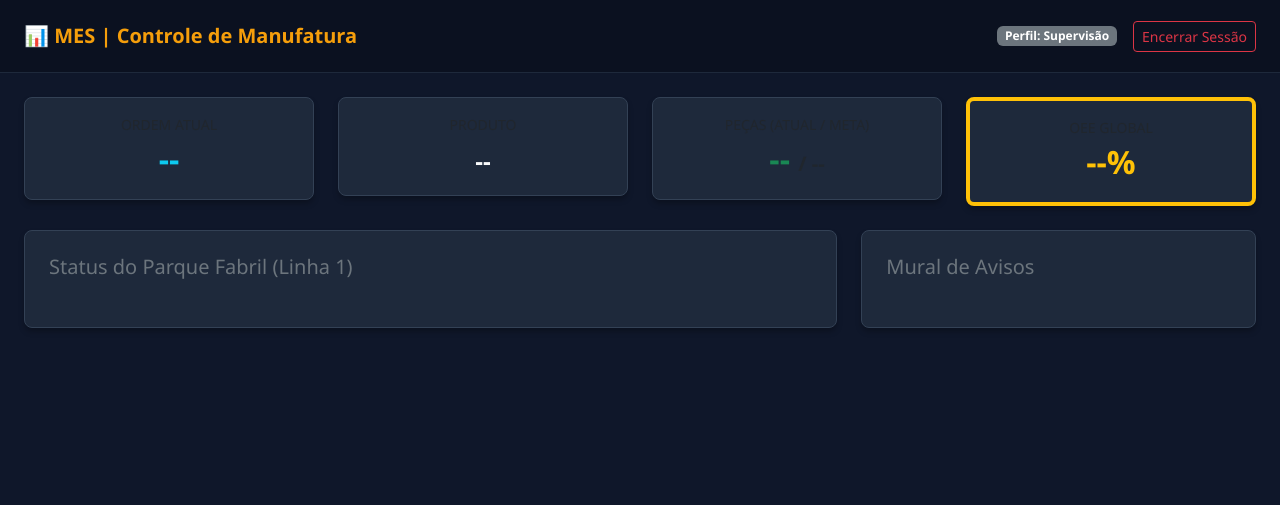
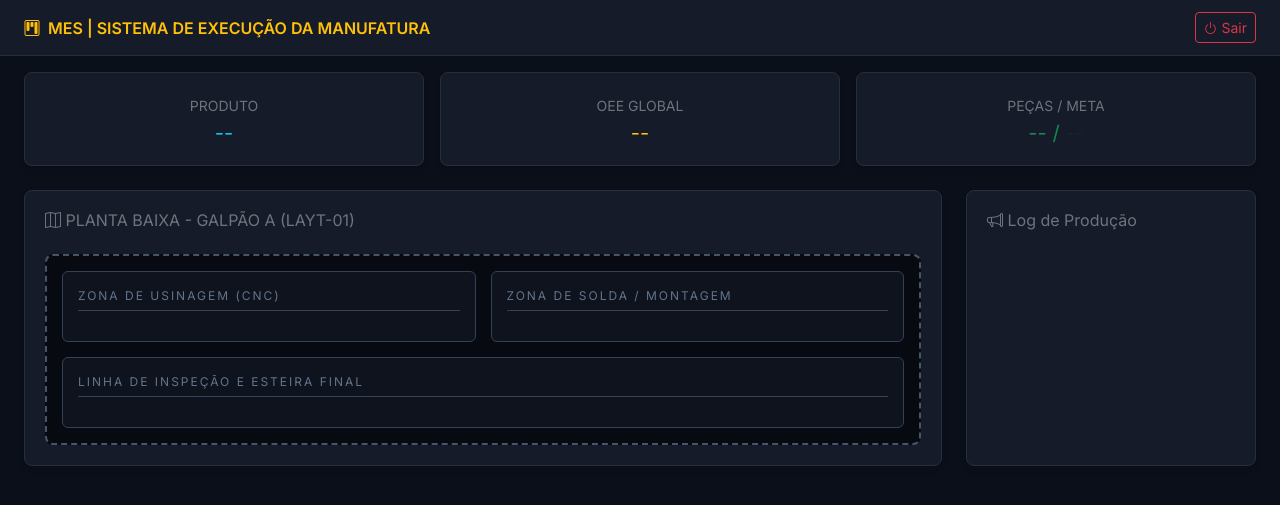
Before and after one commit to luizasilva08/seguranca-da-informacao, a Flask app: template templates/mes.html in a window 1280 px wide. Shown: the top 505 px of the page. Run offline with Flask 3, Linux system fonts and the light colour scheme; the template is opened without the code that fills it, so the values that code supplies are empty.

Commit message:
Update mes.html

```diff
--- a/templates/mes.html
+++ b/templates/mes.html
@@ -2,47 +2,76 @@
 <html lang="pt-BR">
 <head>
     <meta charset="UTF-8">
-    <title>MES - Gestão de Chão de Fábrica</title>
+    <title>MES | Planta Fabril</title>
     <link href="https://cdn.jsdelivr.net/npm/bootstrap@5.3.0/dist/css/bootstrap.min.css" rel="stylesheet">
+    <link rel="stylesheet" href="https://cdn.jsdelivr.net/npm/bootstrap-icons@1.11.1/font/bootstrap-icons.css">
+    <link href="https://fonts.googleapis.com/css2?family=Inter:wght@400;600&family=JetBrains+Mono:wght@500&display=swap" rel="stylesheet">
     <style>
-        body { background-color: #0f172a; color: #f8fafc; font-family: 'Segoe UI', Tahoma, Geneva, Verdana, sans-serif; }
-        .navbar-custom { background: #0b1120; border-bottom: 1px solid #1e293b; }
-        .card-custom { background: #1e293b; border: 1px solid #334155; border-radius: 8px; box-shadow: 0 4px 6px -1px rgba(0,0,0,0.3); }
-        .metric { font-size: 2rem; font-weight: bold; }
-        .machine-box { padding: 15px; border-radius: 8px; border: 1px solid #334155; background: #0f172a; text-align: center; }
-        .aviso-item { border-left: 4px solid #f59e0b; padding-left: 10px; margin-bottom: 10px; background: rgba(245, 158, 11, 0.1); padding: 8px; border-radius: 4px;}
+        :root { --bg-dark: #0b0f19; --panel-bg: #151b28; --border-color: #262f40; }
+        body { background-color: var(--bg-dark); color: #f8fafc; font-family: 'Inter', sans-serif; }
+        .topbar { background: var(--panel-bg); border-bottom: 1px solid var(--border-color); padding: 12px 24px; display: flex; justify-content: space-between; align-items: center; }
+        .panel { background: var(--panel-bg); border: 1px solid var(--border-color); border-radius: 8px; padding: 20px; box-shadow: 0 4px 6px rgba(0,0,0,0.1); }
+
+        /* PLANTA BAIXA DA FÁBRICA CSS */
+        .factory-floor { border: 2px dashed #475569; padding: 15px; border-radius: 8px; background: #070a11; position: relative; display: grid; grid-template-columns: 1fr 1fr; grid-template-rows: auto auto; gap: 15px; }
+        .factory-zone { border: 1px solid #334155; border-radius: 6px; padding: 15px; background: rgba(30, 41, 59, 0.3); }
+        .zone-title { font-size: 0.75rem; text-transform: uppercase; color: #64748b; letter-spacing: 2px; margin-bottom: 15px; border-bottom: 1px solid #334155; padding-bottom: 5px; }
+
+        .machine-block { background: #1e293b; border: 1px solid; border-radius: 6px; padding: 10px; display: flex; flex-direction: column; align-items: center; justify-content: center; text-align: center; margin-bottom: 10px; transition: all 0.3s; }
+        .machine-icon { font-size: 1.5rem; margin-bottom: 5px; }
+
+        .status-success { border-color: #10b981; box-shadow: inset 0 0 10px rgba(16, 185, 129, 0.2); }
+        .status-success .machine-icon { color: #10b981; }
+        .status-warning { border-color: #f59e0b; box-shadow: inset 0 0 10px rgba(245, 158, 11, 0.2); }
+        .status-warning .machine-icon { color: #f59e0b; }
+        .status-danger { border-color: #ef4444; box-shadow: inset 0 0 10px rgba(239, 68, 68, 0.2); animation: piscar-erro 1s infinite; }
+        .status-danger .machine-icon { color: #ef4444; }
+
+        @keyframes piscar-erro { 0% { opacity: 1; } 50% { opacity: 0.5; background: rgba(239,68,68,0.2); } 100% { opacity: 1; } }
     </style>
 </head>
 <body>
-<nav class="navbar navbar-custom py-3 mb-4">
-    <div class="container-fluid px-4">
-        <span class="navbar-brand fw-bold" style="color: #f59e0b;">📊 MES | Controle de Manufatura</span>
-        <div><span class="badge bg-secondary me-3">Perfil: Supervisão</span><a href="/logout" class="btn btn-outline-danger btn-sm">Encerrar Sessão</a></div>
-    </div>
-</nav>
+
+<div class="topbar mb-3">
+    <div class="fw-bold text-warning"><i class="bi bi-kanban me-2"></i>MES | SISTEMA DE EXECUÇÃO DA MANUFATURA</div>
+    <a href="/logout" class="btn btn-outline-danger btn-sm"><i class="bi bi-power"></i> Sair</a>
+</div>
 
 <div class="container-fluid px-4">
-    <div class="row mb-4">
-        <div class="col-md-3"><div class="card card-custom p-3 text-center"><span class="text-muted small">ORDEM ATUAL</span><div id="os" class="metric text-info">--</div></div></div>
-        <div class="col-md-3"><div class="card card-custom p-3 text-center"><span class="text-muted small">PRODUTO</span><div id="prod" class="metric text-light fs-4 mt-2">--</div></div></div>
-        <div class="col-md-3"><div class="card card-custom p-3 text-center"><span class="text-muted small">PEÇAS (ATUAL / META)</span><div class="metric"><span id="pecas" class="text-success">--</span> <span class="fs-5 text-muted">/ <span id="meta">--</span></span></div></div></div>
-        <div class="col-md-3"><div class="card card-custom p-3 text-center border-bottom border-4 border-warning"><span class="text-muted small">OEE GLOBAL</span><div id="oee" class="metric text-warning">--%</div></div></div>
+    <div class="row g-3 mb-4">
+        <div class="col"><div class="panel text-center"><small class="text-secondary">PRODUTO</small><h5 class="m-0 mt-1 text-info" id="prod">--</h5></div></div>
+        <div class="col"><div class="panel text-center"><small class="text-secondary">OEE GLOBAL</small><h5 class="m-0 mt-1 text-warning" id="oee">--</h5></div></div>
+        <div class="col"><div class="panel text-center"><small class="text-secondary">PEÇAS / META</small><h5 class="m-0 mt-1 text-success"><span id="pecas">--</span> / <span id="meta" class="text-muted">--</span></h5></div></div>
     </div>
 
-    <div class="row">
-        <div class="col-md-8">
-            <div class="card card-custom p-4 h-100">
-                <h5 class="text-secondary mb-4">Status do Parque Fabril (Linha 1)</h5>
-                <div class="row g-3" id="grid-maquinas">
+    <div class="row g-4">
+        <div class="col-xl-9">
+            <div class="panel h-100">
+                <h6 class="mb-4 text-secondary"><i class="bi bi-map"></i> PLANTA BAIXA - GALPÃO A (LAYT-01)</h6>
+
+                <div class="factory-floor">
+                    <div class="factory-zone">
+                        <div class="zone-title">ZONA DE USINAGEM (CNC)</div>
+                        <div class="row" id="zona-usinagem"></div>
                     </div>
+
+                    <div class="factory-zone">
+                        <div class="zone-title">ZONA DE SOLDA / MONTAGEM</div>
+                        <div class="row" id="zona-solda"></div>
+                    </div>
+
+                    <div class="factory-zone" style="grid-column: span 2;">
+                        <div class="zone-title">LINHA DE INSPEÇÃO E ESTEIRA FINAL</div>
+                        <div class="row" id="zona-inspecao"></div>
+                    </div>
+                </div>
             </div>
         </div>
 
-        <div class="col-md-4">
-            <div class="card card-custom p-4 h-100">
-                <h5 class="text-secondary mb-4">Mural de Avisos</h5>
-                <div id="lista-avisos">
-                    </div>
+        <div class="col-xl-3">
+            <div class="panel h-100">
+                <h6 class="text-secondary mb-3"><i class="bi bi-megaphone"></i> Log de Produção</h6>
+                <div id="lista-avisos" style="font-size: 0.85rem;"></div>
             </div>
         </div>
     </div>
@@ -53,25 +82,36 @@
         const res = await fetch('/api/mes');
         const data = await res.json();
 
-        document.getElementById('os').innerText = data.ordem_servico;
         document.getElementById('prod').innerText = data.produto;
+        document.getElementById('oee').innerText = data.oee.toFixed(1) + "%";
         document.getElementById('pecas').innerText = data.pecas_produzidas;
         document.getElementById('meta').innerText = data.meta;
-        document.getElementById('oee').innerText = data.oee + "%";
 
-        document.getElementById('grid-maquinas').innerHTML = data.maquinas.map(m => `
-            <div class="col-md-6">
-                <div class="machine-box border-${m.cor}">
-                    <h6 class="text-light">${m.nome}</h6>
-                    <span class="badge bg-${m.cor}">${m.status}</span>
+        // Distribui as máquinas do app.py para as zonas corretas da planta
+        const usinagem = [], solda = [], inspecao = [];
+        data.maquinas.forEach(m => {
+            let icon = 'bi-gear-wide-connected';
+            if(m.nome.includes('Fresa') || m.nome.includes('Torno')) usinagem.push(m);
+            else if(m.nome.includes('Solda')) { solda.push(m); icon = 'bi-fire'; }
+            else { inspecao.push(m); icon = 'bi-search'; }
+        });
+
+        const renderMachine = (m, icon) => `
+            <div class="col-6">
+                <div class="machine-block status-${m.cor}">
+                    <i class="bi ${m.nome.includes('Solda') ? 'bi-fire' : (m.nome.includes('Insp') ? 'bi-search' : 'bi-gear-wide-connected')} machine-icon"></i>
+                    <strong class="small">${m.nome}</strong>
+                    <span class="badge bg-${m.cor} mt-1">${m.status}</span>
                 </div>
-            </div>
-        `).join('');
+            </div>`;
+
+        document.getElementById('zona-usinagem').innerHTML = usinagem.map(m => renderMachine(m)).join('');
+        document.getElementById('zona-solda').innerHTML = solda.map(m => renderMachine(m)).join('');
+        document.getElementById('zona-inspecao').innerHTML = inspecao.map(m => renderMachine(m)).join('');
 
         document.getElementById('lista-avisos').innerHTML = data.avisos.map(a => `
-            <div class="aviso-item text-light small">${a}</div>
+            <div class="mb-2 p-2 rounded" style="background: rgba(255,255,255,0.05); border-left: 2px solid #f59e0b;">${a}</div>
         `).join('');
-
     }, 3000);
 </script>
 </body>
```
